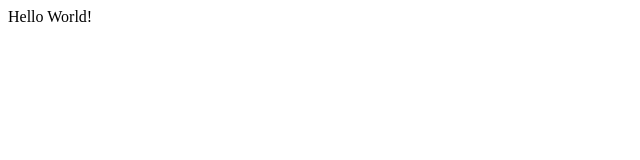
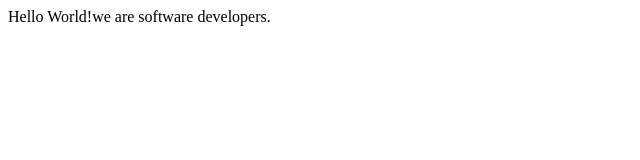
Before and after one commit to marcokumu/Microverse-Project, a plain HTML site: page fcc-test-suite-template-master/index.html in a window 1280 px wide. Shown: the whole page, without its empty margins (0-640 px from the left). Drawn offline with Linux system fonts and the light colour scheme.

Commit message:
newChange

```diff
--- a/fcc-test-suite-template-master/index.html
+++ b/fcc-test-suite-template-master/index.html
@@ -7,7 +7,7 @@
   </head>
 
   <body>
-    Hello World!
+    Hello World!we are software developers.
     <script src="https://cdn.freecodecamp.org/testable-projects-fcc/v1/bundle.js"></script>
 
     <!--
```
